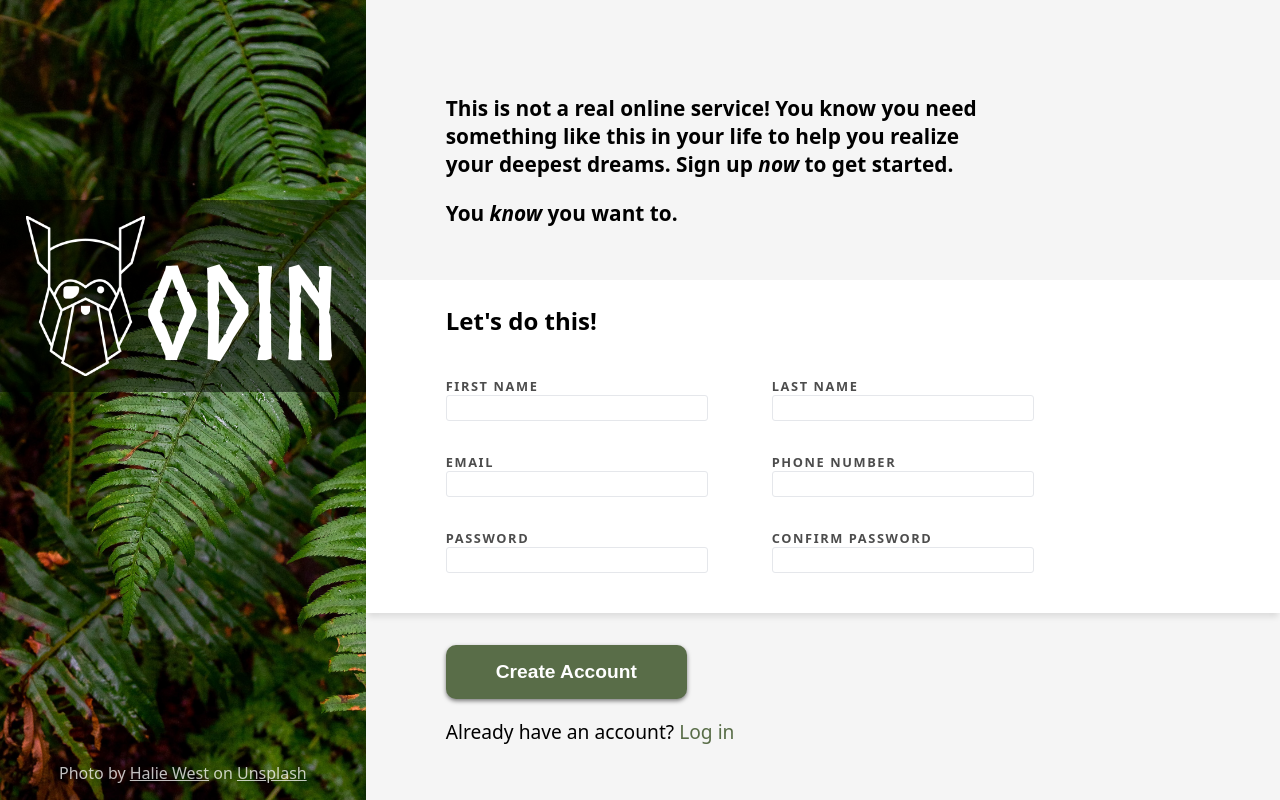
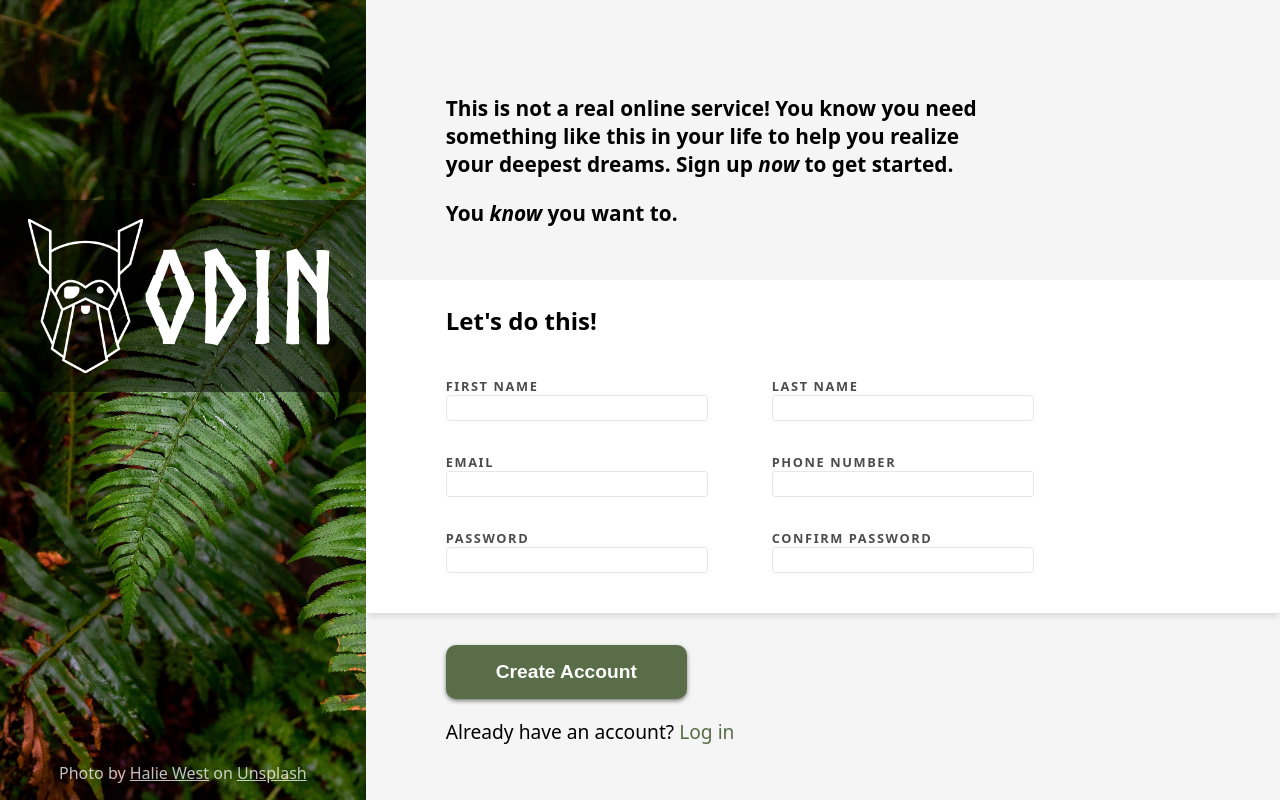
Before and after one commit to vndlgd/sign-up-form, a plain HTML site: page index.html in a window 1280 px wide. Drawn offline with Linux system fonts and the light colour scheme.

Commit message:
Fix font metrics causing alignment issue

```diff
--- a/index.html
+++ b/index.html
@@ -12,7 +12,7 @@
     <div id="sidebar">
         <div id="logo-section">
             <img src="assets/odin-lined.png" alt="odin">
-            <h1>ODIN</h1>
+            <p>ODIN</p>
         </div>
         <p id="credit">
             Photo by <a href="https://unsplash.com/@haliewestphoto">Halie West</a> on <a
--- a/styles.css
+++ b/styles.css
@@ -45,18 +45,16 @@ body {
     top: 25%;
     bottom: auto;
     height: 12rem;
-    box-sizing: border-box;
 }
 
-#logo-section h1 {
+#logo-section p {
     color: var(--logo-color);
     font-family: 'Norse';
     font-size: 8rem;
-    height: 6rem;
 }
 
 #logo-section img {
-    height: 10rem;
+    height: 80%;
     width: auto;
 }
 
@@ -145,7 +143,7 @@ body {
 
 @font-face {
     font-family: 'Norse';
-    src: url(assets/Norse-Bold.otf);
+    src: url(assets/Norse-Bold.woff2);
 }
 
 input {
```
Also changed, not shown: assets/Norse-Bold.woff2 (added), 1 other file.
